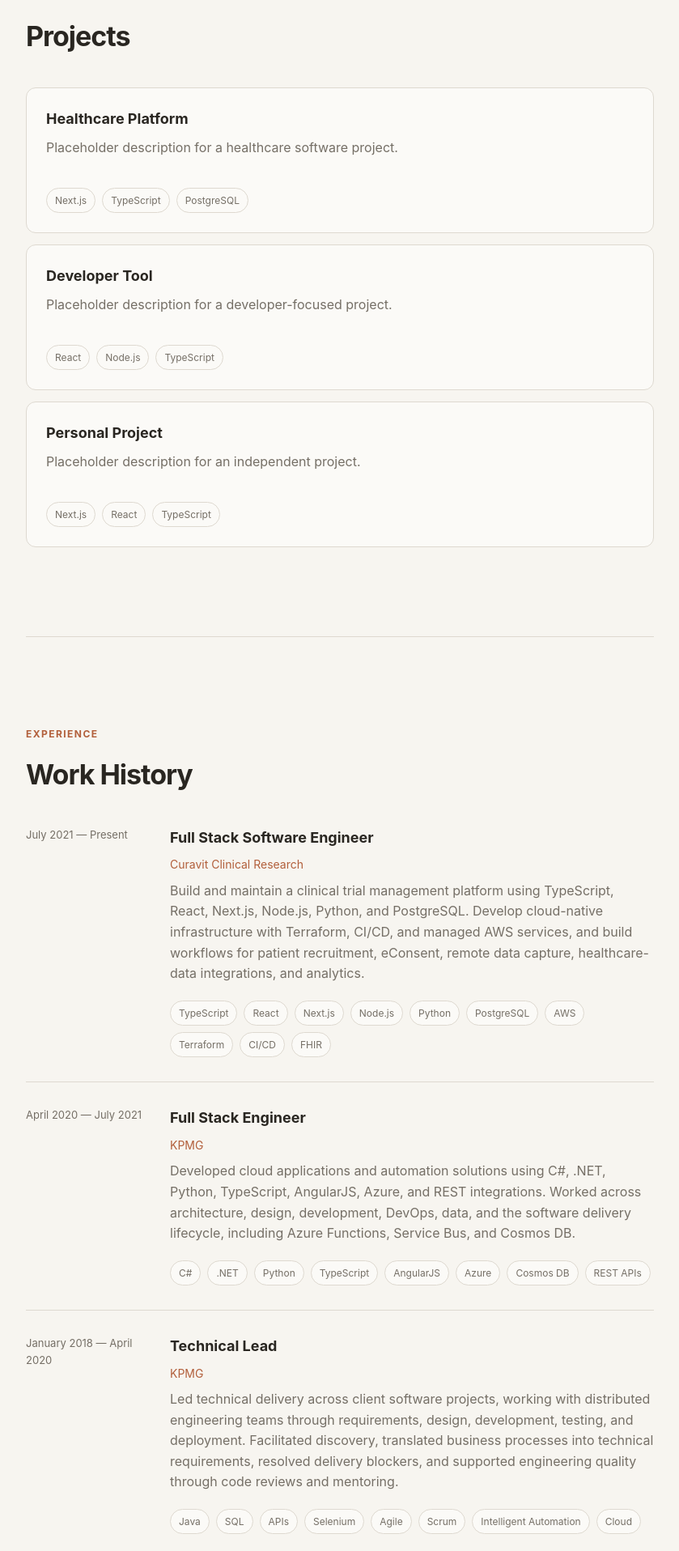
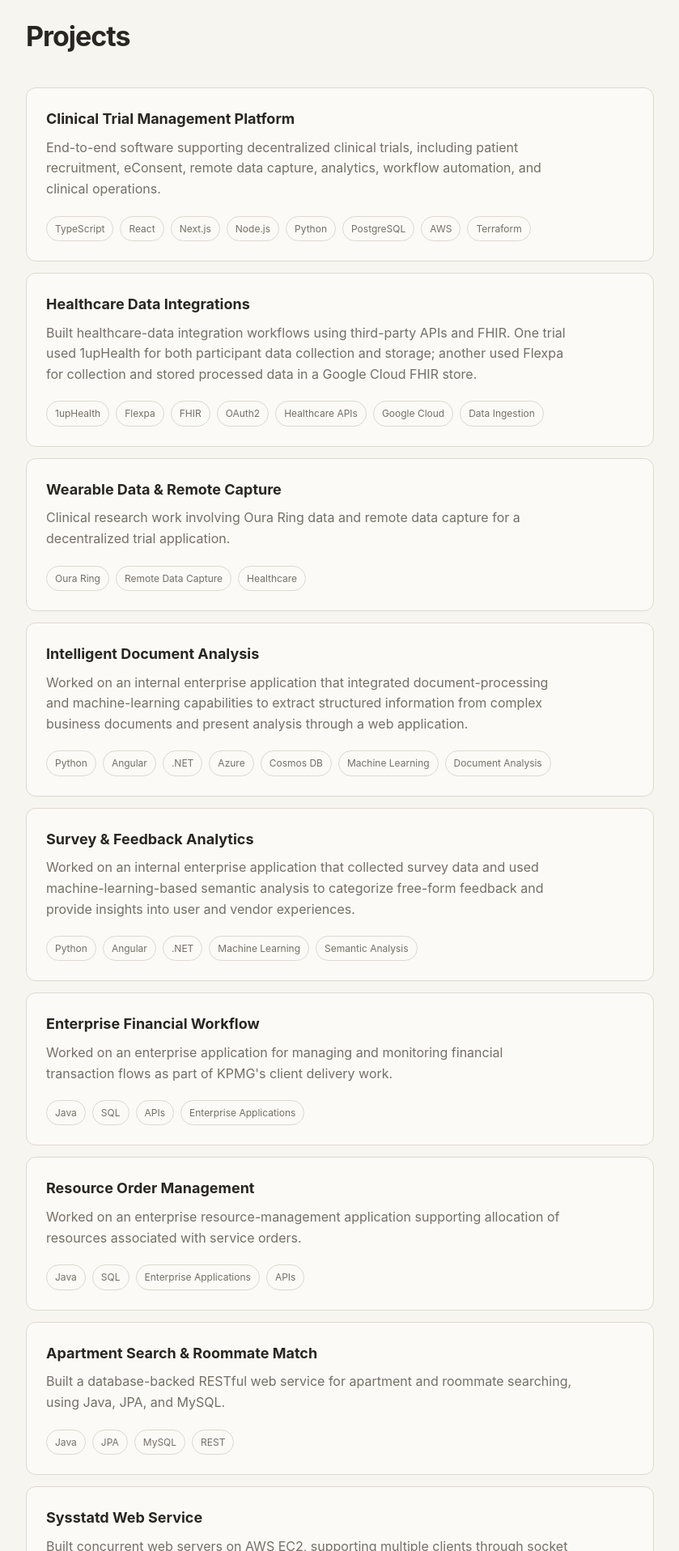
Before and after one commit to ATwork88/Portfolio1, a Next.js app: page / in a window 1280 px wide. Shown: the part 1644-3560 px from the top of the page at 81% size, without its empty margins (290-1129 px from the left). Built offline with nearby package versions, Linux system fonts and the light colour scheme.

Commit message:
Update portfolio content: content/projects.ts

```diff
--- a/content/projects.ts
+++ b/content/projects.ts
@@ -1,23 +1,118 @@
 export const projects = [
   {
-    title: "Healthcare Platform",
+    title: "Clinical Trial Management Platform",
+    category: "Professional",
     description:
-      "Placeholder description for a healthcare software project.",
-    technologies: ["Next.js", "TypeScript", "PostgreSQL"],
-    href: "#",
+      "End-to-end software supporting decentralized clinical trials, including patient recruitment, eConsent, remote data capture, analytics, workflow automation, and clinical operations.",
+    technologies: ["TypeScript","React","Next.js","Node.js","Python","PostgreSQL","AWS","Terraform"],
   },
   {
-    title: "Developer Tool",
+    title: "Healthcare Data Integrations",
+    category: "Professional",
     description:
-      "Placeholder description for a developer-focused project.",
-    technologies: ["React", "Node.js", "TypeScript"],
-    href: "#",
+      "Built healthcare-data integration workflows using third-party APIs and FHIR. One trial used 1upHealth for both participant data collection and storage; another used Flexpa for collection and stored processed data in a Google Cloud FHIR store.",
+    technologies: ["1upHealth","Flexpa","FHIR","OAuth2","Healthcare APIs","Google Cloud","Data Ingestion"],
   },
   {
-    title: "Personal Project",
+    title: "Wearable Data & Remote Capture",
+    category: "Professional",
     description:
-      "Placeholder description for an independent project.",
-    technologies: ["Next.js", "React", "TypeScript"],
-    href: "#",
+      "Clinical research work involving Oura Ring data and remote data capture for a decentralized trial application.",
+    technologies: ["Oura Ring","Remote Data Capture","Healthcare"],
+  },
+  {
+    title: "Intelligent Document Analysis",
+    category: "Professional",
+    description:
+      "Worked on an internal enterprise application that integrated document-processing and machine-learning capabilities to extract structured information from complex business documents and present analysis through a web application.",
+    technologies: ["Python","Angular",".NET","Azure","Cosmos DB","Machine Learning","Document Analysis"],
+  },
+  {
+    title: "Survey & Feedback Analytics",
+    category: "Professional",
+    description:
+      "Worked on an internal enterprise application that collected survey data and used machine-learning-based semantic analysis to categorize free-form feedback and provide insights into user and vendor experiences.",
+    technologies: ["Python","Angular",".NET","Machine Learning","Semantic Analysis"],
+  },
+  {
+    title: "Enterprise Financial Workflow",
+    category: "Professional",
+    description:
+      "Worked on an enterprise application for managing and monitoring financial transaction flows as part of KPMG's client delivery work.",
+    technologies: ["Java","SQL","APIs","Enterprise Applications"],
+  },
+  {
+    title: "Resource Order Management",
+    category: "Professional",
+    description:
+      "Worked on an enterprise resource-management application supporting allocation of resources associated with service orders.",
+    technologies: ["Java","SQL","Enterprise Applications","APIs"],
+  },
+  {
+    title: "Apartment Search & Roommate Match",
+    category: "Academic",
+    description:
+      "Built a database-backed RESTful web service for apartment and roommate searching, using Java, JPA, and MySQL.",
+    technologies: ["Java","JPA","MySQL","REST"],
+    href: "https://github.com/teresalin/apartment-search-and-roommate-match",
+  },
+  {
+    title: "Sysstatd Web Service",
+    category: "Academic",
+    description:
+      "Built concurrent web servers on AWS EC2, supporting multiple clients through socket APIs and REST-style services, with synthetic load testing and CPU/memory allocation work.",
+    technologies: ["AWS EC2","Sockets","REST","Load Testing"],
+  },
+  {
+    title: "Twitter Application",
+    category: "Academic",
+    description:
+      "Developed a Twitter-like web application with a JavaScript client, Express server, XMLHttpRequest integration, and Selenium-based browser testing.",
+    technologies: ["JavaScript","Express","Selenium","Web Applications"],
+    href: "https://github.com/teresalin/twitter-application",
+  },
+  {
+    title: "Memory Allocator",
+    category: "Academic",
+    description:
+      "Developed a thread-safe dynamic storage allocator in C, exploring allocation strategies, fragmentation, space utilization, throughput, and performance.",
+    technologies: ["C","Memory Management","Thread Safety","Performance"],
+  },
+  {
+    title: "Threadlab",
+    category: "Academic",
+    description:
+      "Implemented synchronization strategies and a thread pool for dynamic task parallelism, with practical work on race conditions, thread safety, and Helgrind.",
+    technologies: ["C","Concurrency","Thread Pools","Helgrind"],
+  },
+  {
+    title: "Extensible Shell",
+    category: "Academic",
+    description:
+      "Implemented Unix-style job control, system calls, signals, pipes, I/O redirection, and process management.",
+    technologies: ["C","Unix","Systems Programming","Processes"],
+  },
+  {
+    title: "GIS System",
+    category: "Academic",
+    description:
+      "Designed data structures for organizing, storing, importing, and retrieving information with an emphasis on efficient data access.",
+    technologies: ["Java","Data Structures","Data Storage"],
+    href: "https://github.com/teresalin/GIS",
+  },
+  {
+    title: "YouScriber",
+    category: "Academic",
+    description:
+      "Developed a website intended to improve teaching techniques for faculty, including a client-side GUI, web development, and MySQL database maintenance.",
+    technologies: ["JavaScript","HTML","CSS","MySQL"],
+  },
+  {
+    title: "Property Finder",
+    category: "Personal",
+    description:
+      "An early React Native mobile project exploring property search functionality across iOS and Android.",
+    technologies: ["React Native","JavaScript"],
+    href: "https://github.com/teresalin/property-finder",
   },
 ];
```
